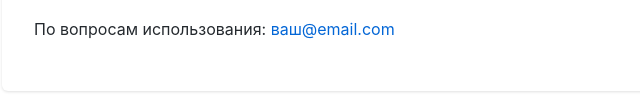
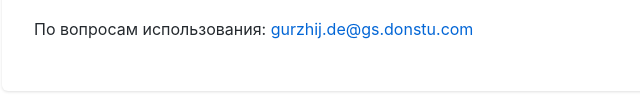
Before and after one commit to asakue/portfolio, a plain HTML site: page pageshtml/terms.html in a window 1280 px wide. Shown: the part 1409-1517 px from the top of the page, 238-878 px from the left. Drawn offline with Linux system fonts and the light colour scheme.

Commit message:
Update terms.html

```diff
--- a/pageshtml/terms.html
+++ b/pageshtml/terms.html
@@ -97,7 +97,7 @@
         <p>Все споры регулируются законодательством Российской Федерации. Место рассмотрения споров - суд по месту регистрации автора.</p>
 
         <h2>7. Контакты</h2>
-        <p>По вопросам использования: <a href="mailto:ваш@email.com">ваш@email.com</a></p>
+        <p>По вопросам использования: <a href="mailto:ваш@email.com">gurzhij.de@gs.donstu.com</a></p>
     </div>
 </body>
 </html>
```
